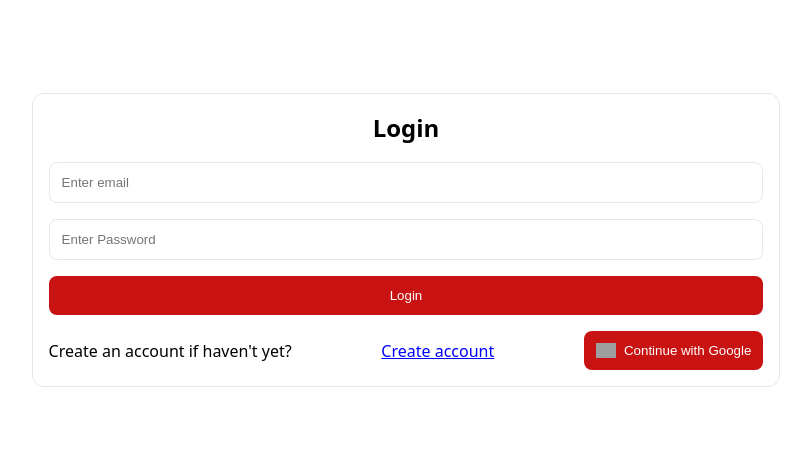
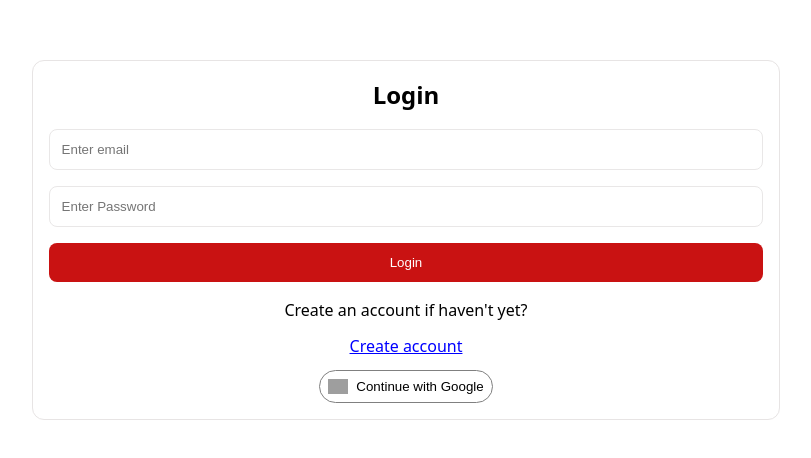
Before and after one commit to Mbiydzenyuy3/feature-rich-url-shortner, a React (Vite) app in the folder urlshortener/: page /login in a window 1280 px wide. Shown: the part 160-618 px from the top of the page, without its empty margins (234-1045 px from the left). Built offline with nearby package versions, Linux system fonts and the light colour scheme; no server answers; grey boxes are pictures that could not be loaded.

Commit message:
made changes

```diff
--- a/urlshortener/src/App.css
+++ b/urlshortener/src/App.css
@@ -203,7 +203,13 @@ button.btn.login {
   text-align: center;
 }
 
-@media(min-width: 480px) {}
+@media(min-width: 320px) {
+  .option {
+    display: flex;
+    flex-direction: column;
+    gap: 12px;
+  }
+}
 
 @media(min-width: 768px) {
   body {
--- a/urlshortener/src/pages/login.jsx
+++ b/urlshortener/src/pages/login.jsx
@@ -2,7 +2,7 @@
 import { useState } from 'react'
 import { useNavigate } from 'react-router-dom'
 import { apiFetch } from '../api.js'
-import Dialog from '../components/Dialoguebox.jsx'
+import ShowDialogBox from '../components/Dialoguebox.jsx'
 
 export default function Login() {
   const [form, setForm] = useState({ email: '', password: '' })
@@ -69,11 +69,16 @@ export default function Login() {
           </a>
           <button
             type="button"
-            className="cta"
+            className="button"
             style={{
               display: 'flex',
               alignItems: 'center',
               justifyContent: 'center',
+              border: '1px solid gray',
+              backgroundColor: 'transparent',
+              color: 'black',
+              padding: '8px',
+              borderRadius: '24px',
             }}
             onClick={() => {
               window.location.href =
@@ -90,7 +95,7 @@ export default function Login() {
         </div>
       </form>
       {showDialog && (
-        <Dialog
+        <ShowDialogBox
           title="Form Error"
           message={dialogMessage}
           onClose={() => setShowDialog(false)}
--- a/urlshortener/src/pages/oauthCallback.jsx
+++ b/urlshortener/src/pages/oauthCallback.jsx
@@ -1,23 +1,43 @@
-//src/pages/oauthCallback.jsx
-import { useEffect } from "react";
-import { useNavigate, useLocation } from "react-router-dom";
+import { useEffect, useState } from 'react'
+import { useNavigate, useLocation } from 'react-router-dom'
+import ShowDialogBox from '../components/Dialoguebox'
 
 export default function OAuthCallback() {
-  const navigate = useNavigate();
-  const location = useLocation();
+  const navigate = useNavigate()
+  const location = useLocation()
+  const [showDialog, setShowDialog] = useState(false)
+  const [dialogMessage, setDialogMessage] = useState('')
 
   useEffect(() => {
-    const params = new URLSearchParams(location.search);
-    const token = params.get("token");
+    const params = new URLSearchParams(location.search)
+    const token = params.get('token')
 
     if (token) {
-      localStorage.setItem("token", token);
-      navigate("/dashboard");
+      localStorage.setItem('token', token)
+      navigate('/dashboard')
     } else {
-      alert("Login failed. No token found.");
-      navigate("/login");
+      // Show dialog and then redirect after a short delay
+      setDialogMessage('Login failed. No token found.')
+      setShowDialog(true)
+
+      setTimeout(() => {
+        setShowDialog(false)
+        navigate('/login')
+      }, 3000) // Wait 3 seconds before redirecting
     }
-  }, [location]);
+  }, [location, navigate])
 
-  return <p>Processing login with Google...</p>;
+  return (
+    <>
+      <p>Processing login with Google...</p>
+
+      {showDialog && (
+        <ShowDialogBox
+          title="Form Error"
+          message={dialogMessage}
+          onClose={() => setShowDialog(false)}
+        />
+      )}
+    </>
+  )
 }
```
Also changed, not shown: urlshortener/src/components/Dialoguebox.jsx (+12 -12 lines).
